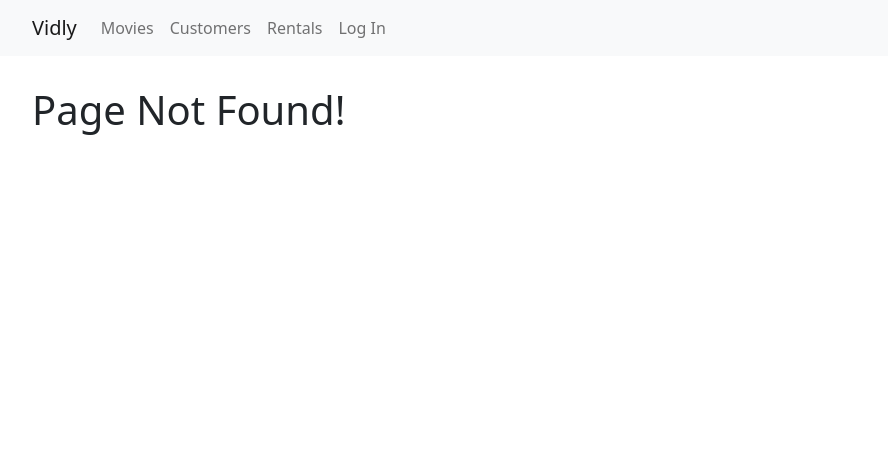
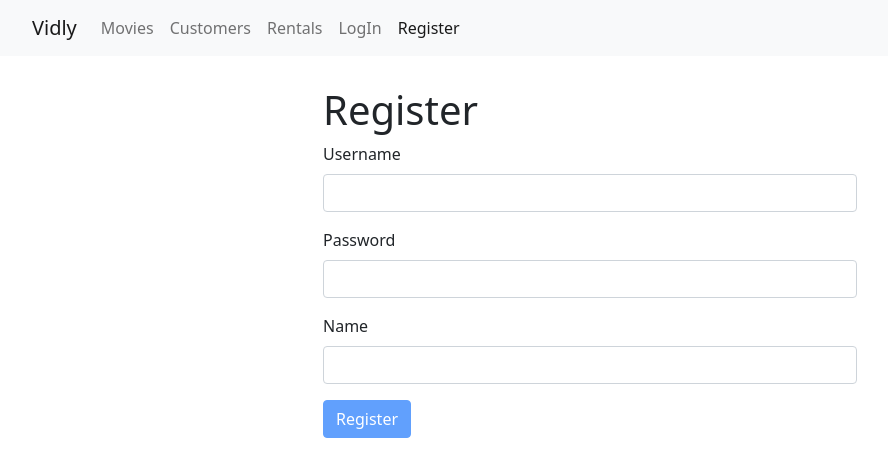
Before and after one commit to RatanNarayanHegde/vidly-frontend, a React (Create React App) app: page /register in a window 1280 px wide. Before the commit this address led to /not-found. Shown: the top 476 px of the page, without its empty margins (50-938 px from the left). Built offline with nearby package versions, Linux system fonts and the light colour scheme.

Commit message:
add registration form

```diff
--- a/src/App.js
+++ b/src/App.js
@@ -7,6 +7,7 @@ import Rentals from "./components/rentals";
 import NotFound from "./components/notFound";
 import NavBar from "./components/navBar";
 import LoginForm from "./components/loginForm";
+import RegistrationForm from "./components/registrationForm";
 
 class App extends Component {
   state = {};
@@ -17,6 +18,7 @@ class App extends Component {
         <NavBar />
         <main className="container">
           <Switch>
+            <Route path="/register" component={RegistrationForm}></Route>
             <Route path="/login" component={LoginForm}></Route>
             <Route path="/movies/:id" component={MovieForm}></Route>
             <Route path="/movies" component={Movies}></Route>
--- a/src/components/navBar.jsx
+++ b/src/components/navBar.jsx
@@ -38,7 +38,12 @@ const NavBar = () => {
             </li>
             <li className="nav-item">
               <NavLink className="nav-link" to="/login">
-                Log In
+                LogIn
+              </NavLink>
+            </li>
+            <li className="nav-item">
+              <NavLink className="nav-link" to="/register">
+                Register
               </NavLink>
             </li>
           </ul>
--- /dev/null
+++ b/src/components/registrationForm.jsx
@@ -0,0 +1,37 @@
+import React from "react";
+import Form from "./common/form";
+import Joi from "joi-browser";
+
+class RegistrationForm extends Form {
+  state = {
+    data: {
+      username: "",
+      password: "",
+      name: "",
+    },
+    errors: {},
+  };
+  schema = {
+    username: Joi.string().required().email().label("Username"),
+    password: Joi.string().min(5).required().label("Password"),
+    name: Joi.string().required().label("Name"),
+  };
+  doSubmit = () => {
+    console.log("Register Submitted");
+  };
+  render() {
+    return (
+      <div className="container w-50">
+        <h1>Register</h1>
+        <form onSubmit={this.handleSubmit}>
+          {this.renderInput("username", "Username")}
+          {this.renderInput("password", "Password", "password")}
+          {this.renderInput("name", "Name")}
+          {this.renderButton("Register")}
+        </form>
+      </div>
+    );
+  }
+}
+
+export default RegistrationForm;
```
